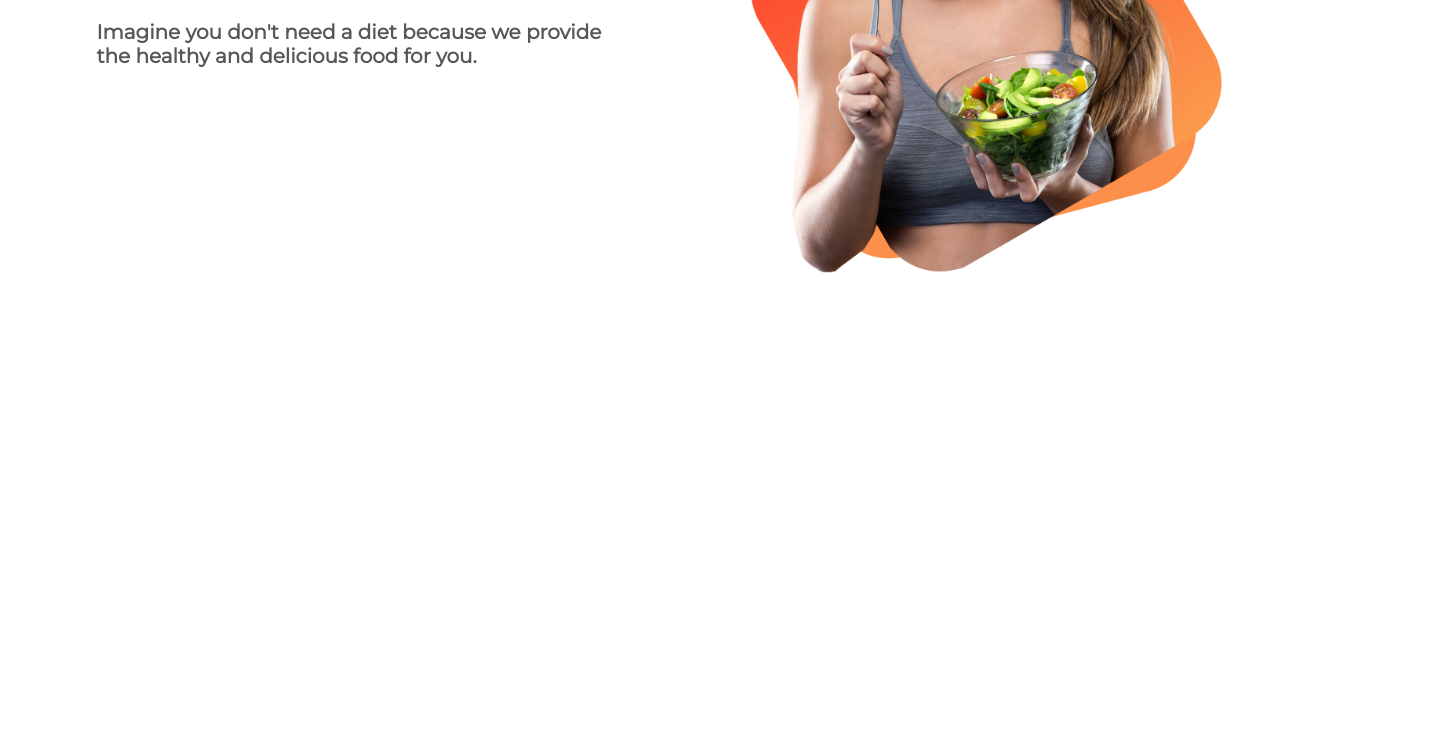
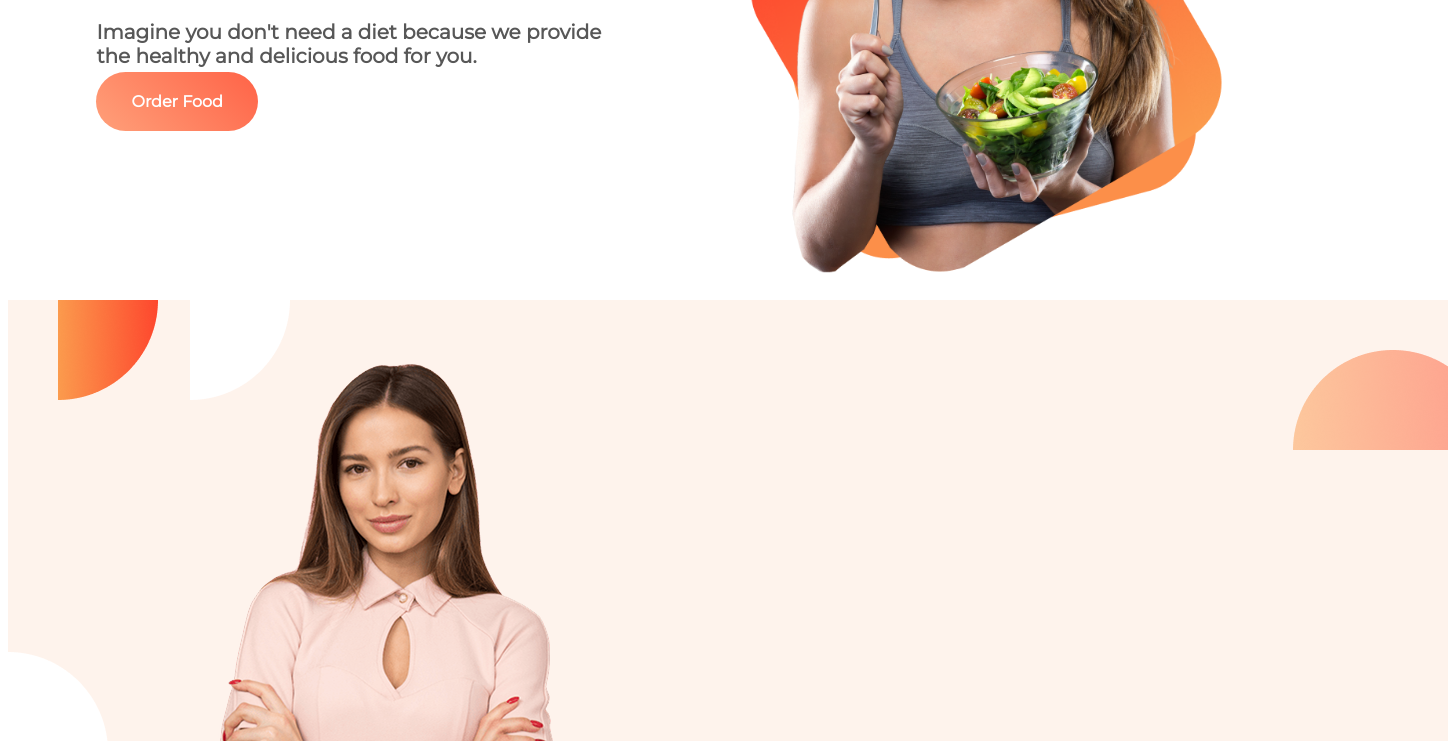
Before and after one commit to Saeedul/fresh-eats, a plain HTML site: page index.html in a window 1280 px wide. Shown: the part 299-1040 px from the top of the page, 1448 px wide, since content can reach past the window. Before the commit the page ends 800 px from the top, so only its background shows below. Drawn offline with Linux system fonts and the light colour scheme.

Commit message:
added section

```diff
--- a/index.html
+++ b/index.html
@@ -19,11 +19,17 @@
             <h1>Just Eat Healthy</h1>
             <h1>With <span>Fresh Eats.</span></h1>
             <p>Imagine you don't need a diet because we provide the healthy and delicious food for you.</p>
+            <a class="anchor-button" href="">Order Food</a>
         </div>
         <div class="half-width">
             <img src="images/female.png" alt="">
         </div>
     </section>
+    <section class="middle-banner">
+        <div class="middle">
+            <img src="images/female2.png" alt="">
+        </div>
+    </section>
 </body>
 
 </html>
--- a/style.css
+++ b/style.css
@@ -32,3 +32,13 @@ section {
 h1 span {
     color: orange;
 }
+
+.anchor-button {
+    text-decoration: none;
+    background: linear-gradient(45deg, lightsalmon, tomato);
+    padding: 20px 35px;
+    border-radius: 30px;
+    color: white;
+    font-weight: 700;
+    font-size: medium;
+}
```
